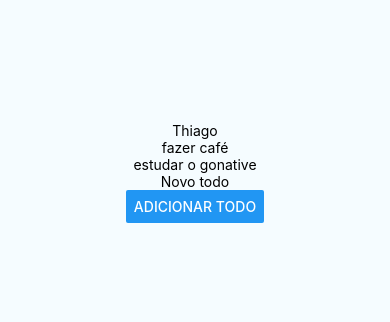
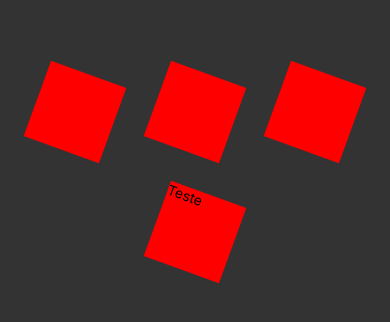
Before and after one commit to thiagonovato/bootcamp-modulo1-gonative, a React Native app: screen / in a window 390 px wide. Shown: the part 250-572 px from the top of the page. Built offline with nearby package versions, Linux system fonts and the light colour scheme.

Commit message:
Estilização com flexbox.

```diff
--- a/src/index.js
+++ b/src/index.js
@@ -4,36 +4,6 @@ import { Platform, StyleSheet, Text, View, Button } from "react-native";
 import Todo from "./components/Todo";
 
 export default class App extends Component {
-  // É chamado assim que o component é renderizado em tela
-  // Primeiro método executado após montado
-  // Chamada API, manipular estados etc
-  componentDidMount() {
-    setTimeout(() => {
-      this.setState({
-        todos: [...this.state.todos, { id: Math.random(), text: "Novo todo" }]
-      });
-    }, 3000);
-  }
-
-  // Estático, não tem acesso ao this
-  // Executado antes do didmount quanto antes de cada atualização
-  // (alteração em props ou state)
-  static getDerivedStateFromProps(nextProps, prevState) {
-    return { text: nextProps.text };
-  }
-
-  // Executado a cada atualização, antes mesmo do componente atualizar
-  // Evita o render ser executado em determinada condição
-  shouldComponentUpdate(nextProps, prevState) {
-    return true;
-  }
-
-  // Component atualizado, pode executar aqui dentro
-  componentDidUpdate(prevProps, prevState) {}
-
-  // Executado antes do componente sumir da tela
-  componentWillUnmount() {}
-
   state = {
     usuario: "Thiago",
     todos: [
@@ -51,21 +21,42 @@ export default class App extends Component {
   render() {
     return (
       <View style={styles.container}>
-        <Text>{this.state.usuario}</Text>
-        {this.state.todos.map(todo => (
-          <Todo key={todo.id} title={todo.text} />
-        ))}
-        <Button title="Adicionar todo" onPress={this.addTodo} />
+        <View style={styles.box} />
+        <View style={styles.box} />
+        <View style={styles.box} />
+        <View style={styles.box}>
+          <Text>Teste</Text>
+        </View>
       </View>
     );
   }
 }
 
+// Não há herança de estilos no react-native,
+// exceto um Text dentro de outro Text
 const styles = StyleSheet.create({
   container: {
+    // flex: 1 diz que o container preenche a tela inteira
     flex: 1,
+    // flexDirection: 'column' é o padrão
+    flexDirection: "row",
+    // flexWrap não deixa o componente sair da tela, quebrando pra linha abaixo
+    flexWrap: "wrap",
+    // Alinhamentos horizontalmente quando row
+    // Alinhamento verticalmente quando column
     justifyContent: "center",
-    alignItems: "center",
-    backgroundColor: "#F5FCFF"
+    // Alinha o inverso do justifyContent (apenas com uma linha)
+    //alignItems: "center",
+    // Usar alignContent quando tive rmais de uma linha
+    alignContent: "center",
+    backgroundColor: "#333"
+  },
+  box: {
+    width: 80,
+    height: 80,
+    backgroundColor: "#f00",
+    color: "#FFF",
+    margin: 20,
+    transform: [{ rotateZ: "20deg" }]
   }
 });
```
